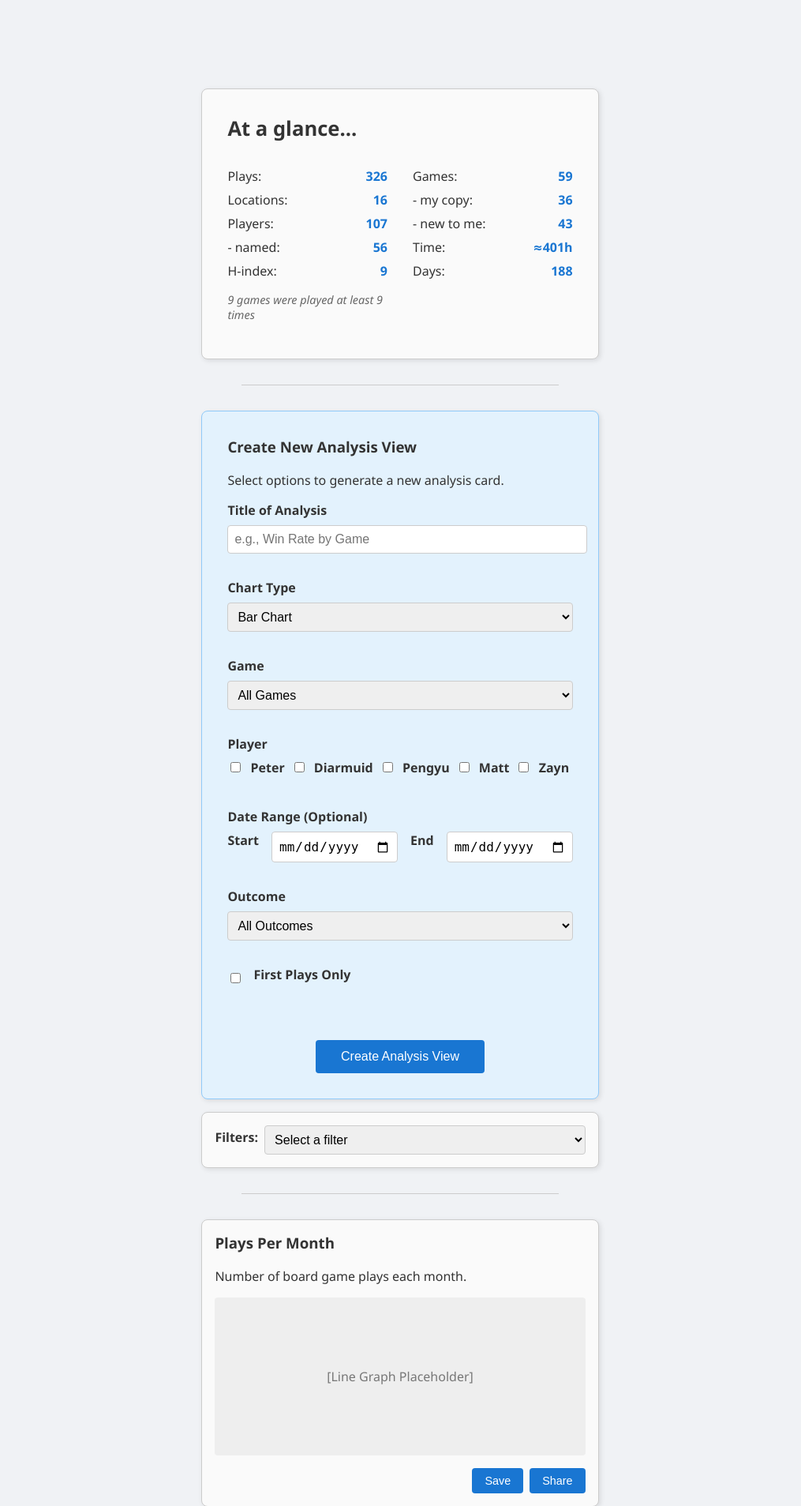
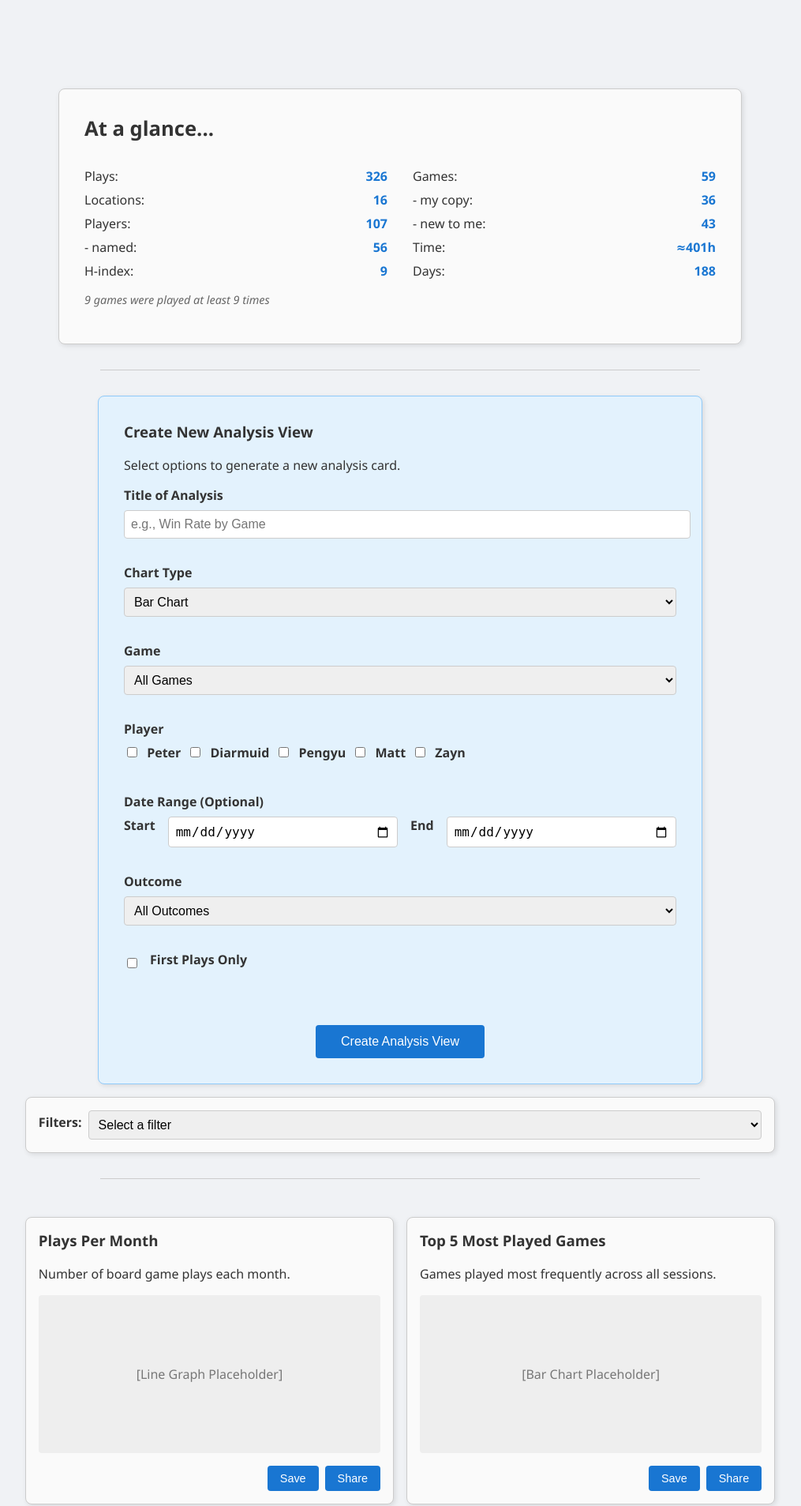
Before and after one commit to TheDoctorZoose/CITS3403-Agile-Project, a Flask app: page /analysis in a window 1280 px wide. Shown: the part 177-2084 px from the top of the page at 79% size, without its empty margins (133-1148 px from the left). Run offline with Flask 3, Linux system fonts and the light colour scheme.

Commit message:
Update analysis.html
Signed-off-by: Zayn Chen <112833940+ChenZhez@users.noreply.github.com>

```diff
--- a/app/templates/analysis.html
+++ b/app/templates/analysis.html
@@ -123,6 +123,7 @@
 
     <hr class="section-divider">
 
+    <div class="cards-grid">
     <!-- Card 1 -->
     <div class="card">
       <h3>Plays Per Month</h3>
@@ -190,6 +191,7 @@
         <button>Share</button>
       </div>
     </div>
+    </div>
   </section>
 </main>
 
```
